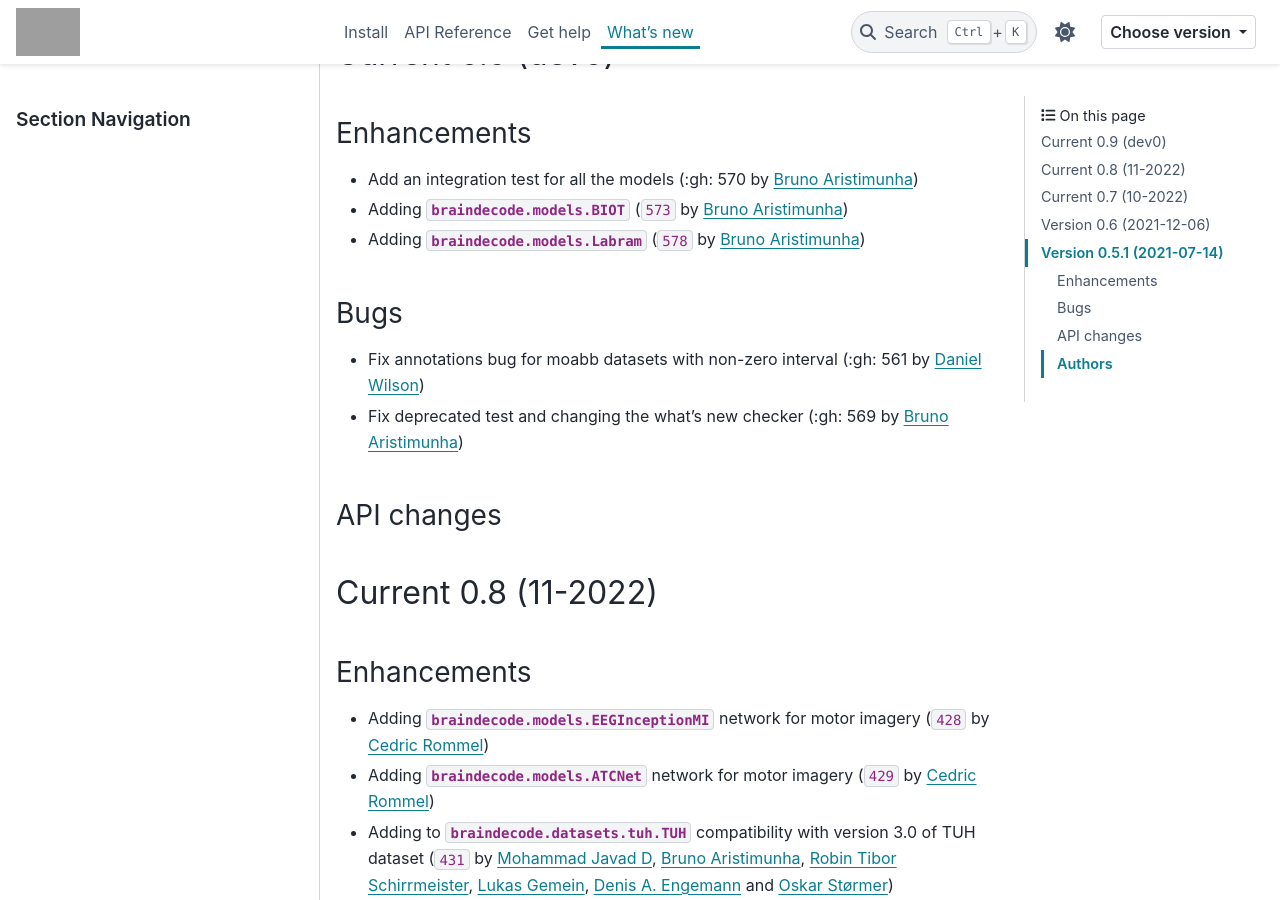
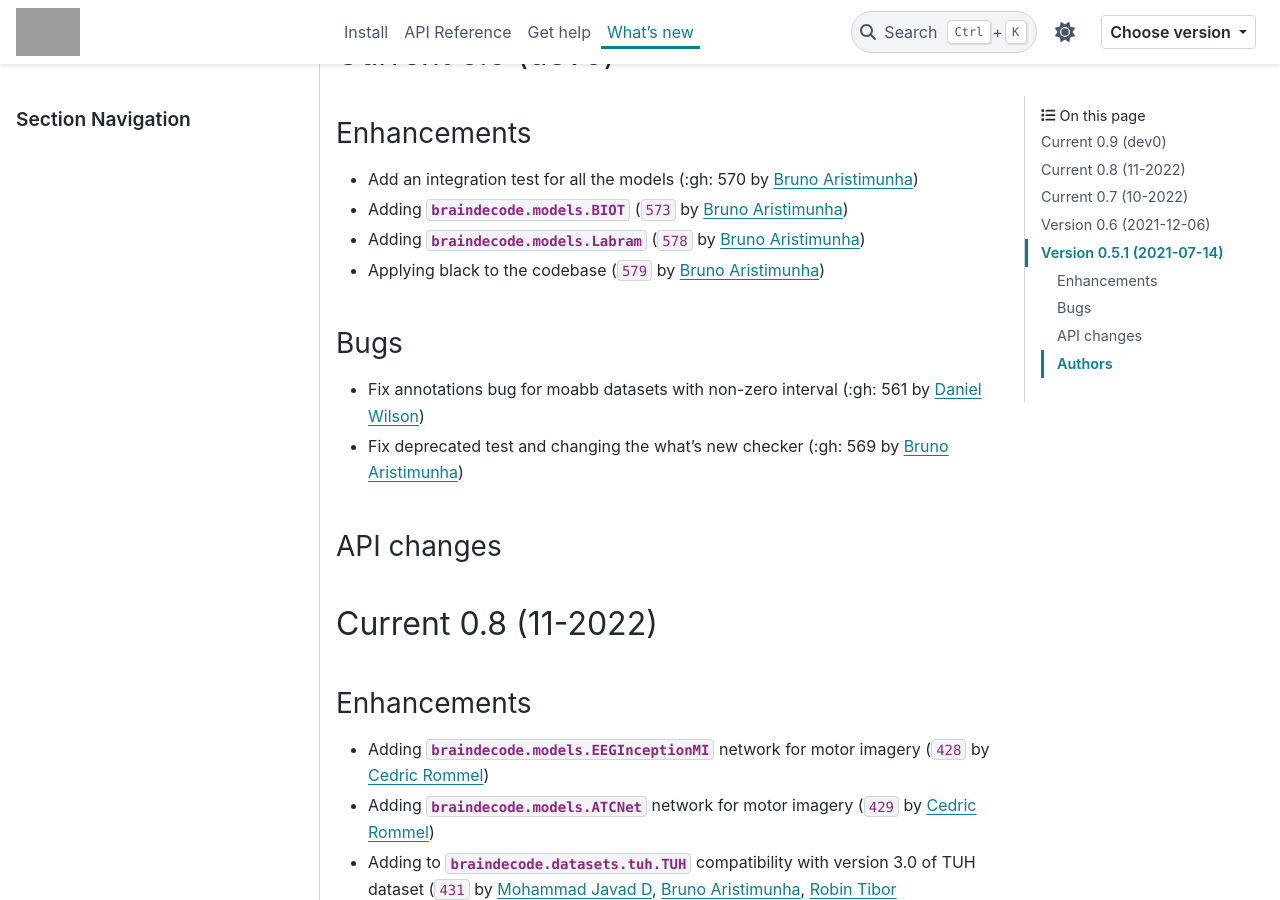
Before and after one commit to braindecode/braindecode, a Sphinx documentation site: the page built from docs/whats_new.rst, in a window 1280 px wide and 900 px high, scrolled down 352 px. Built offline with Sphinx 7.4.7 and the PyData theme 0.15.4, drawn with Linux system fonts in a browser that asks for light colours; pages that are not in the unit, such as notebooks, are missing from menus; comment, search, counter and statistics services are not loaded; cross-references to code outside the pages are shown as plain code; grey boxes are pictures that could not be loaded.

Commit message:
changing the whats_new file

```diff
--- a/docs/whats_new.rst
+++ b/docs/whats_new.rst
@@ -27,7 +27,7 @@ Enhancements
 - Add an integration test for all the models (:gh: 570 by `Bruno Aristimunha`_)
 - Adding :class:`braindecode.models.BIOT` (:gh:`573` by `Bruno Aristimunha`_)
 - Adding :class:`braindecode.models.Labram` (:gh:`578` by `Bruno Aristimunha`_)
-
+- Applying black to the codebase (:gh:`579` by `Bruno Aristimunha`_)
 
 Bugs
 ~~~~
```
